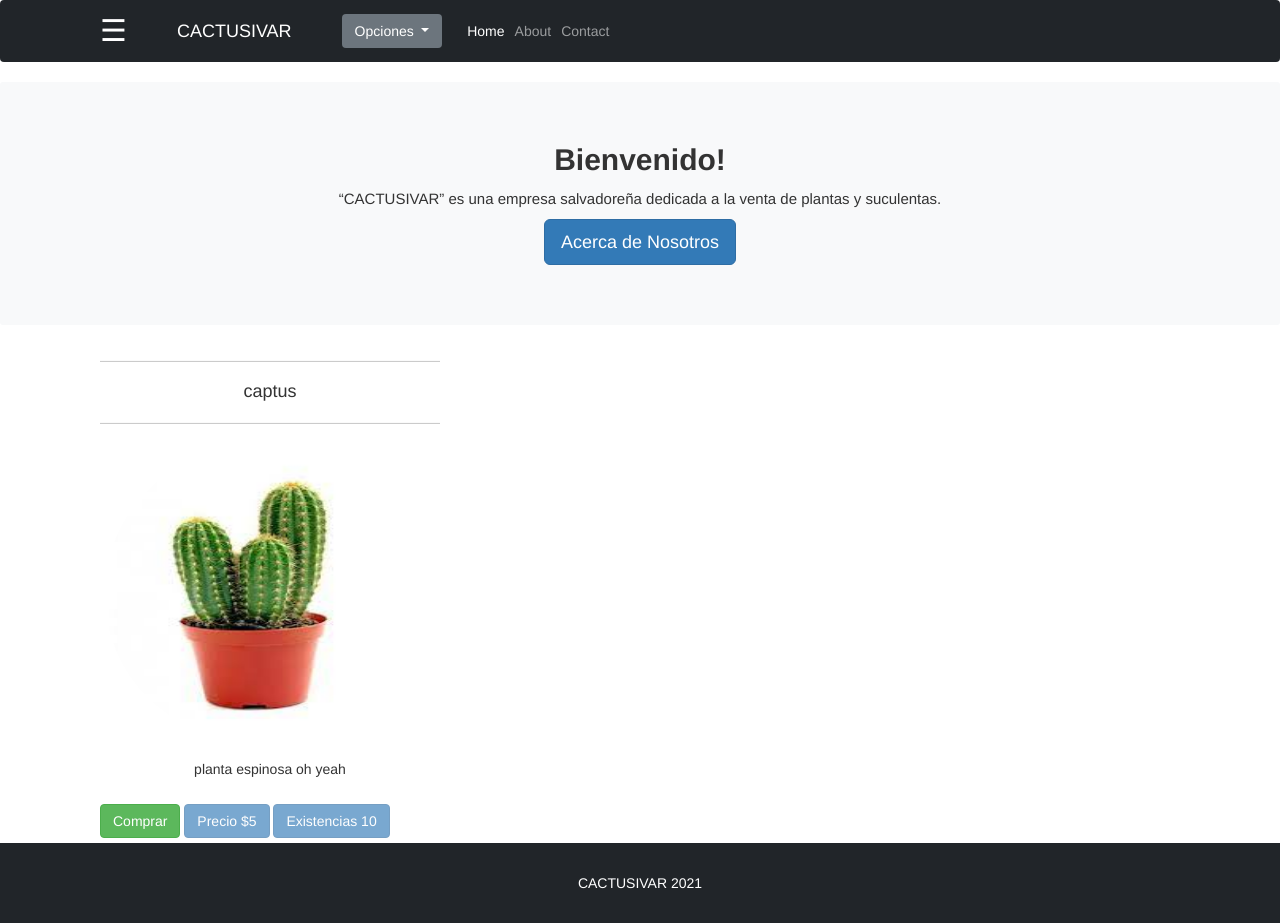
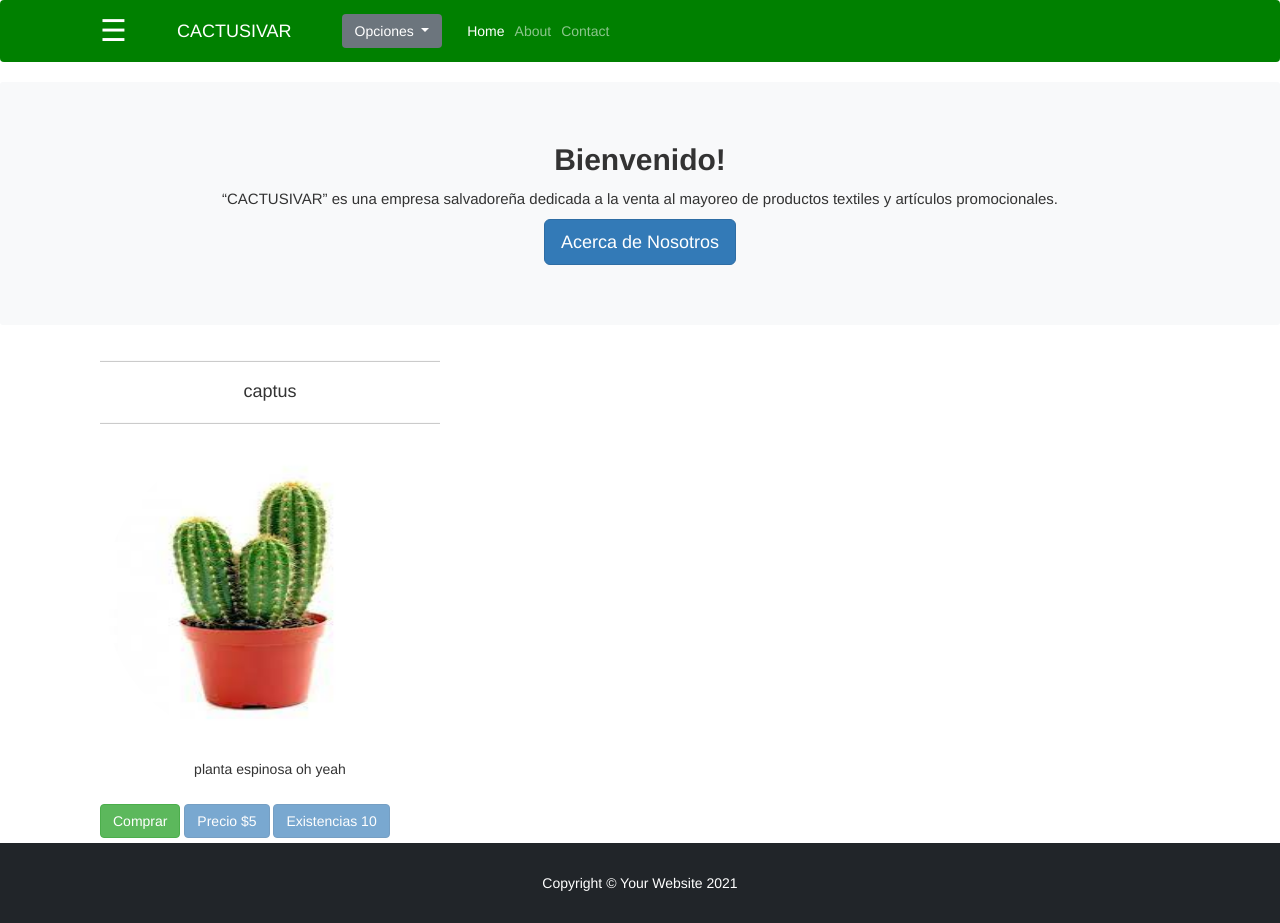
Before and after one commit to TheGrimReaper97/CACTUSIVAR, a PHP site: page /usuario.php in a window 1280 px wide. Run offline with PHP 8.4, Linux system fonts and the light colour scheme; some libraries are stand-ins or nearby versions.

Commit message:
Update usuario.php

```diff
--- a/usuario.php
+++ b/usuario.php
@@ -20,7 +20,7 @@
     <body >
         <!-- Responsive navbar-->
 
-        <nav class="navbar navbar-expand-lg navbar-dark bg-dark">
+        <nav style="background-color:green;" class="navbar navbar-expand-lg navbar-dark ">
             <div class="container px-lg-5">
                 <div id="mySidenav" class="sidenav">
                     <a  href="javascript:void(0)" class="closebtn" onclick="closeNav()">&times;</a>
@@ -78,8 +78,8 @@
                 <div  class="p-4 p-lg-5 bg-light rounded-3 text-center">
                     <div  class="m-4 m-lg-5">
                         <h1 class="display-5 fw-bold">Bienvenido!</h1>
-                        <p class="fs-4">“CACTUSIVAR” es una empresa salvadoreña dedicada a la venta de plantas
-                            y suculentas.
+                        <p class="fs-4">“CACTUSIVAR” es una empresa salvadoreña dedicada a la venta al mayoreo de productos textiles
+                            y artículos promocionales.
                             </p>
                         <a class="btn btn-primary btn-lg" href="#!">Acerca de Nosotros</a>
                     </div>
@@ -123,7 +123,7 @@
         </section>
         <!-- Footer-->
         <footer class="py-5 bg-dark">
-            <div class="container"><p class="m-0 text-center text-white">CACTUSIVAR 2021</p></div>
+            <div class="container"><p class="m-0 text-center text-white">Copyright &copy; Your Website 2021</p></div>
         </footer>
         <!-- Bootstrap core JS-->
         <script src="https://cdn.jsdelivr.net/npm/bootstrap@5.1.3/dist/js/bootstrap.bundle.min.js"></script>
```
